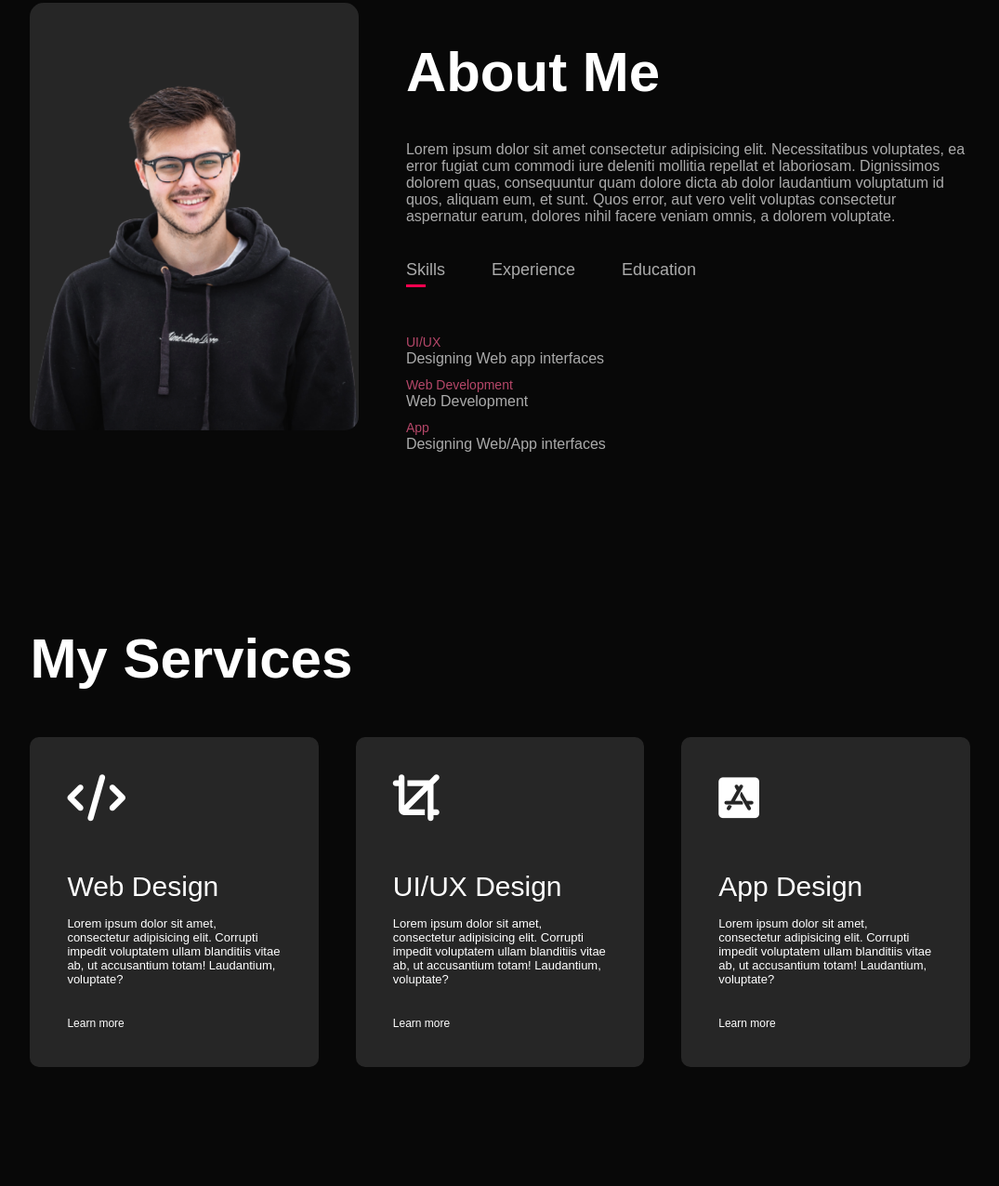
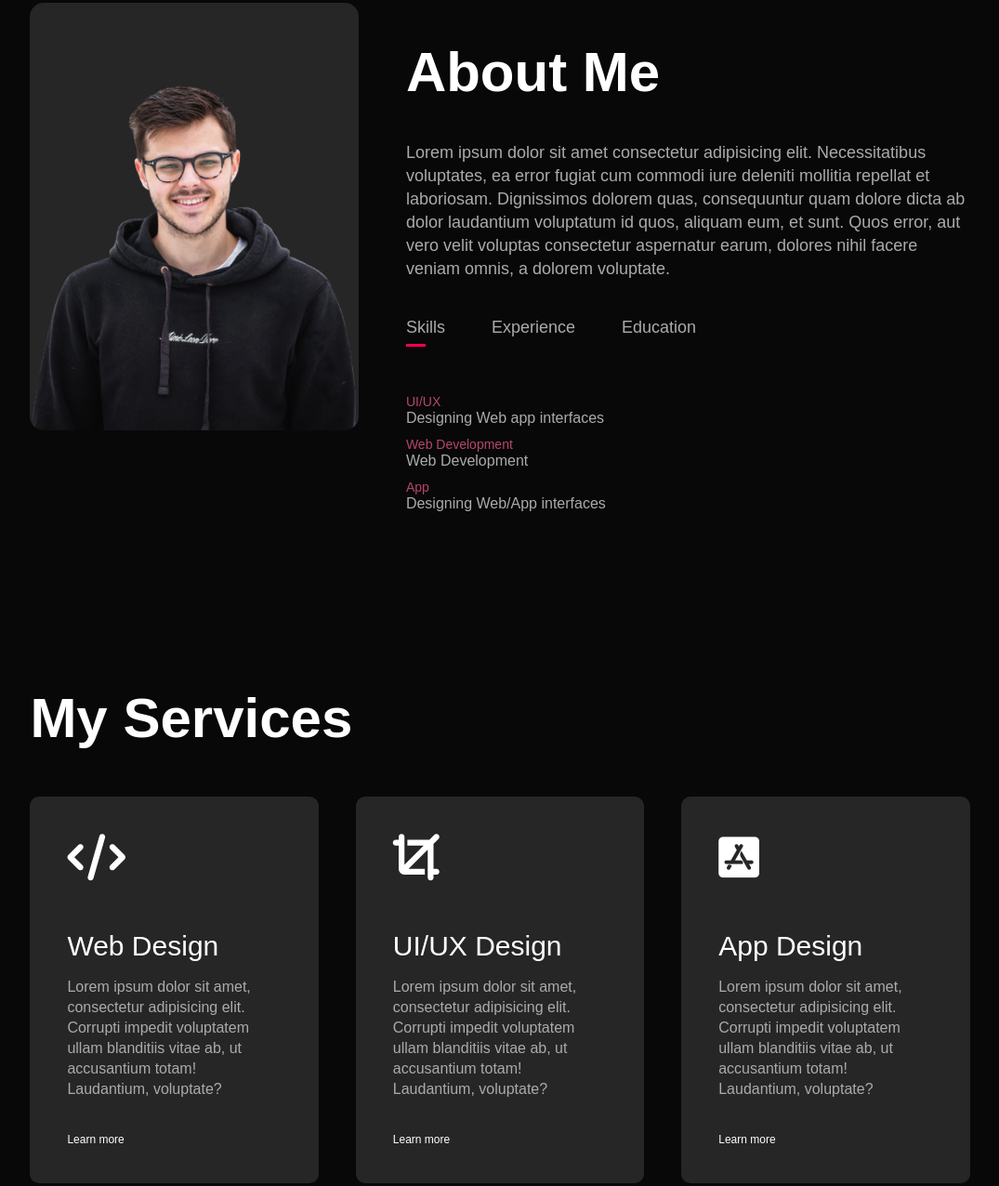
Before and after one commit to lord-glory/portfolio-1, a plain HTML site: page index.html in a window 1280 px wide. Shown: the part 895-2171 px from the top of the page at 93% size, without its empty margins (102-1177 px from the left). Drawn offline with Linux system fonts and the light colour scheme.

Commit message:
third commit

```diff
--- a/style.css
+++ b/style.css
@@ -104,6 +104,10 @@ nav ul li a:hover::after{
 .about-col-2 {
     flex-basis: 60%;
 }
+.about-col-2 p{
+    font-size: 18px;
+    line-height: 25px;
+}
 .sub-title{
     font-size: 60px;
     font-weight: 600;
@@ -170,6 +174,12 @@ nav ul li a:hover::after{
     font-size: 50px;
     margin-bottom: 30px;
 }
+.services-list p{
+    font-size: 16px;
+    color: #ababab;
+    line-height: 22px;
+    transition: color 0.5s;
+}
 .services-list div h2{
     font-size: 30px;
     font-weight: 500;
@@ -185,6 +195,9 @@ nav ul li a:hover::after{
 .services-list div:hover{
     background: #ff004f;
     transform: translateY(-10px);
+}
+.services-list div:hover p{
+   color: #fff;
 }
 
 /*------------------portfolio--------------------*/
```
